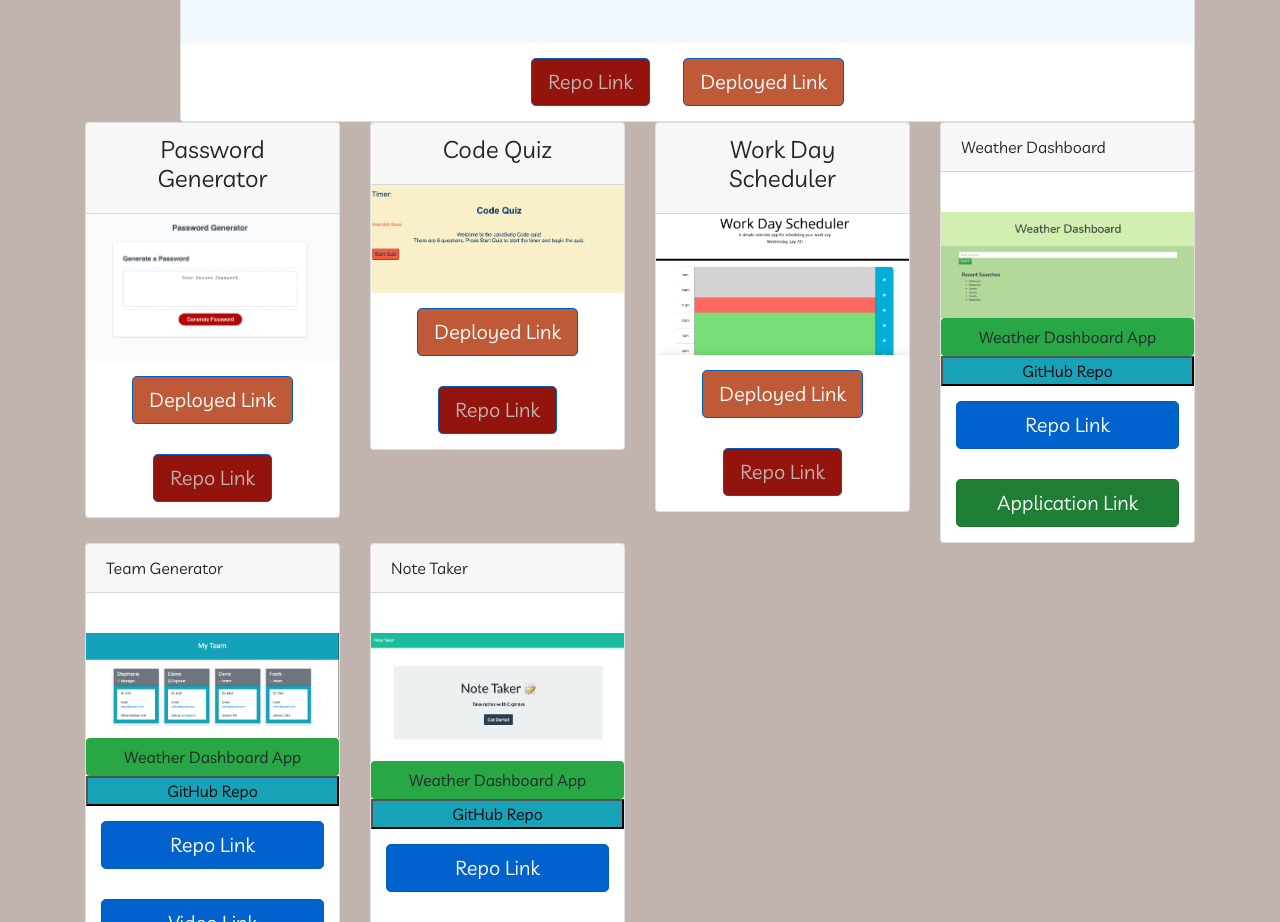
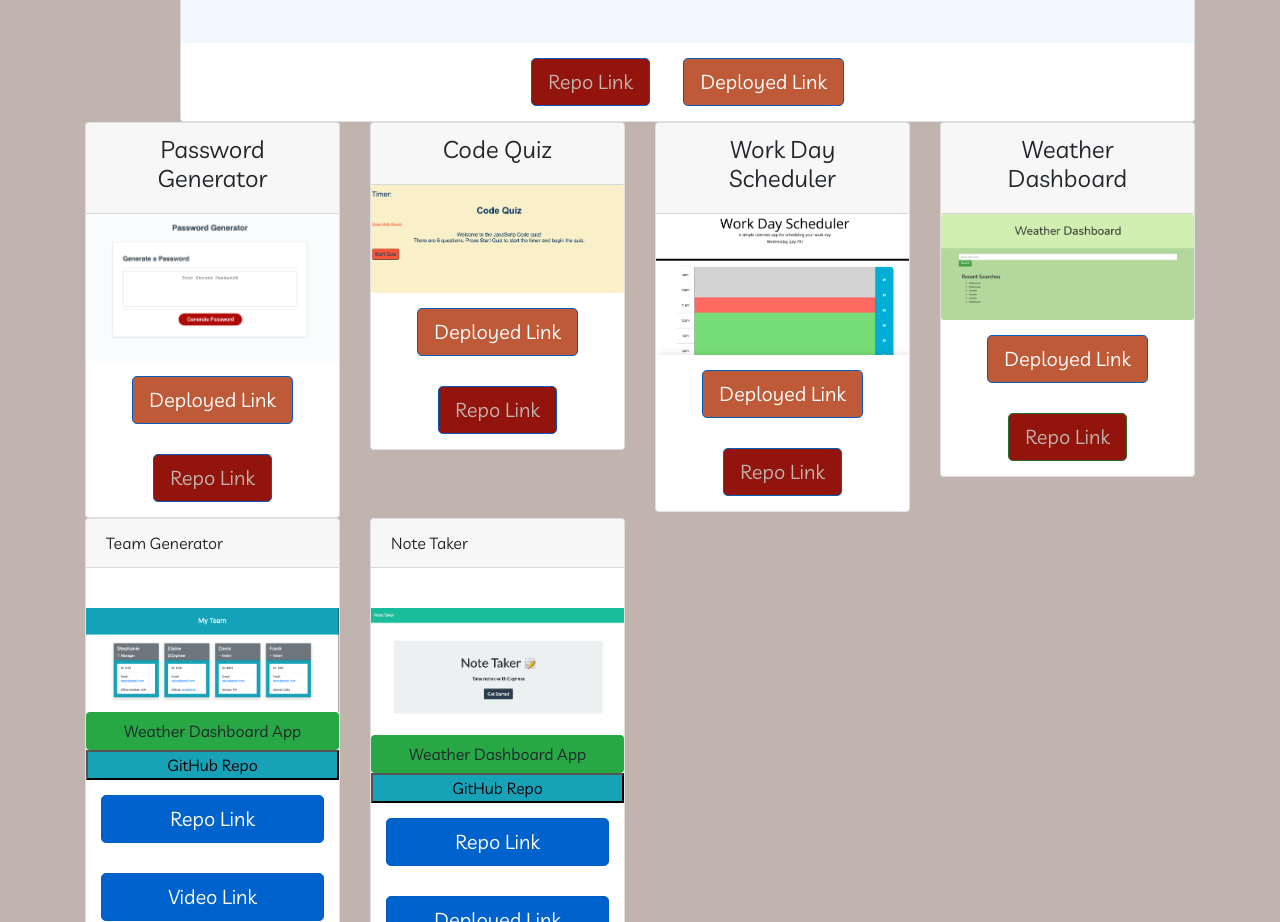
Before and after one commit to whatawhat/portfolioTwo, a plain HTML site: page practicePortfolio.html in a window 1280 px wide. Shown: the part 1300-2222 px from the top of the page. Drawn offline with nearby package versions, Linux system fonts and the light colour scheme.

Commit message:
updated weather dashboard card to match previous cards; changed card sizes; put divs around image; removed buttons and created links and buttons together

```diff
--- a/practicePortfolio.html
+++ b/practicePortfolio.html
@@ -127,16 +127,18 @@ Links: About Me, Work, Contact Me, and Resume
                 </div>
             </div>
 
-            <div class="col-sm-3">
-                <div class="card">
-                    <div class="card-header">Weather Dashboard</div>
-                    <div class="card-body"></div>
-                    <img src="images/Weatherdash1.png"/>
-                    <!-- <div class="card-footer">Click to see it</div> -->
-                    <button type="button" class="btn bg-success">Weather Dashboard App</button>
-                    <button type="button" class="button bg-info">GitHub Repo</button>
-                    <a href="https://github.com/whatawhat/weather_dashboard" class="btn btn-primary btn-lg active" role="button">Repo Link</a>
-                    <a href="https://whatawhat.github.io/weather_dashboard/" class="btn btn-success btn-lg active" role="button">Application Link</a>
+            <div class="col-sm-6 col-md-4 col-lg-3">
+                <div class="card text-center">
+                    <div class="card-header" class="cardtop">
+                        <h4>Weather Dashboard</h4>
+                    </div>
+                    <div>
+                        <img class="card-img" src="images/Weatherdash1.png"/>
+                    </div>
+                    <div>
+                        <a href="https://github.com/whatawhat/weather_dashboard" target="_blank" class="btn btn-primary btn-lg active" role="button" id="deployedlink">Deployed Link</a>
+                        <a href="https://whatawhat.github.io/weather_dashboard/" target="_blank" class="btn btn-success btn-lg active" role="button" id="repolink">Repo Link</a>
+                    </div>
                 </div>
             </div>
 
```
